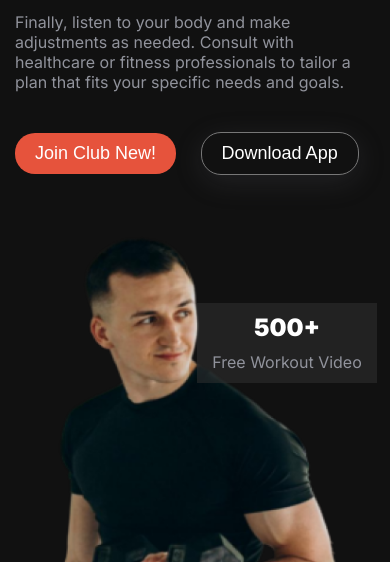
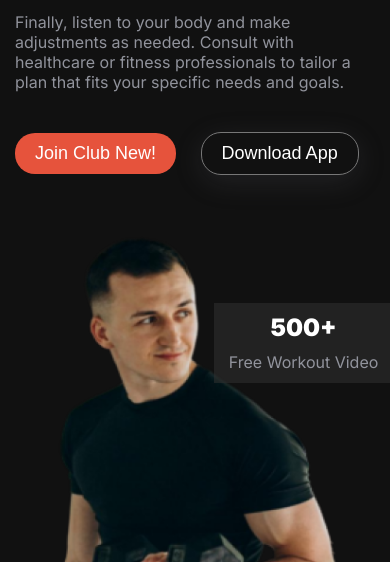
Before and after one commit to ibrahim-coders/Fitness-Project, a plain HTML site: page index.html in a window 390 px wide. Shown: the part 538-1100 px from the top of the page. Drawn offline with nearby package versions, Linux system fonts and the light colour scheme; a web font is replaced by a local one.

Commit message:
compelet Figma file

```diff
--- a/style.css
+++ b/style.css
@@ -741,7 +741,7 @@ footer {
   }
   .workout-video {
     top: 16%;
-    right: -5%;
+    right: -10%;
   }
 
   /* header-section ends */
```
